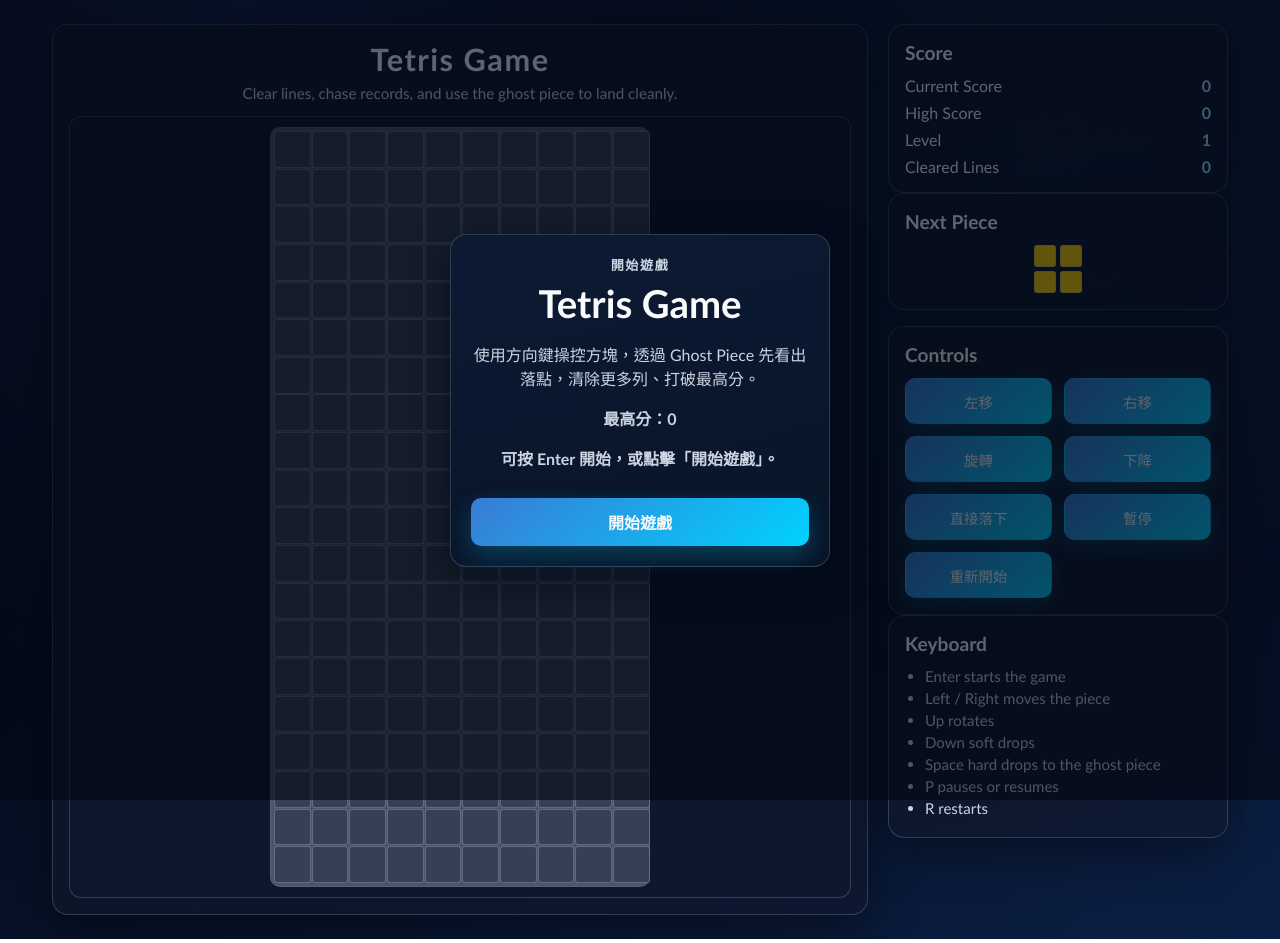
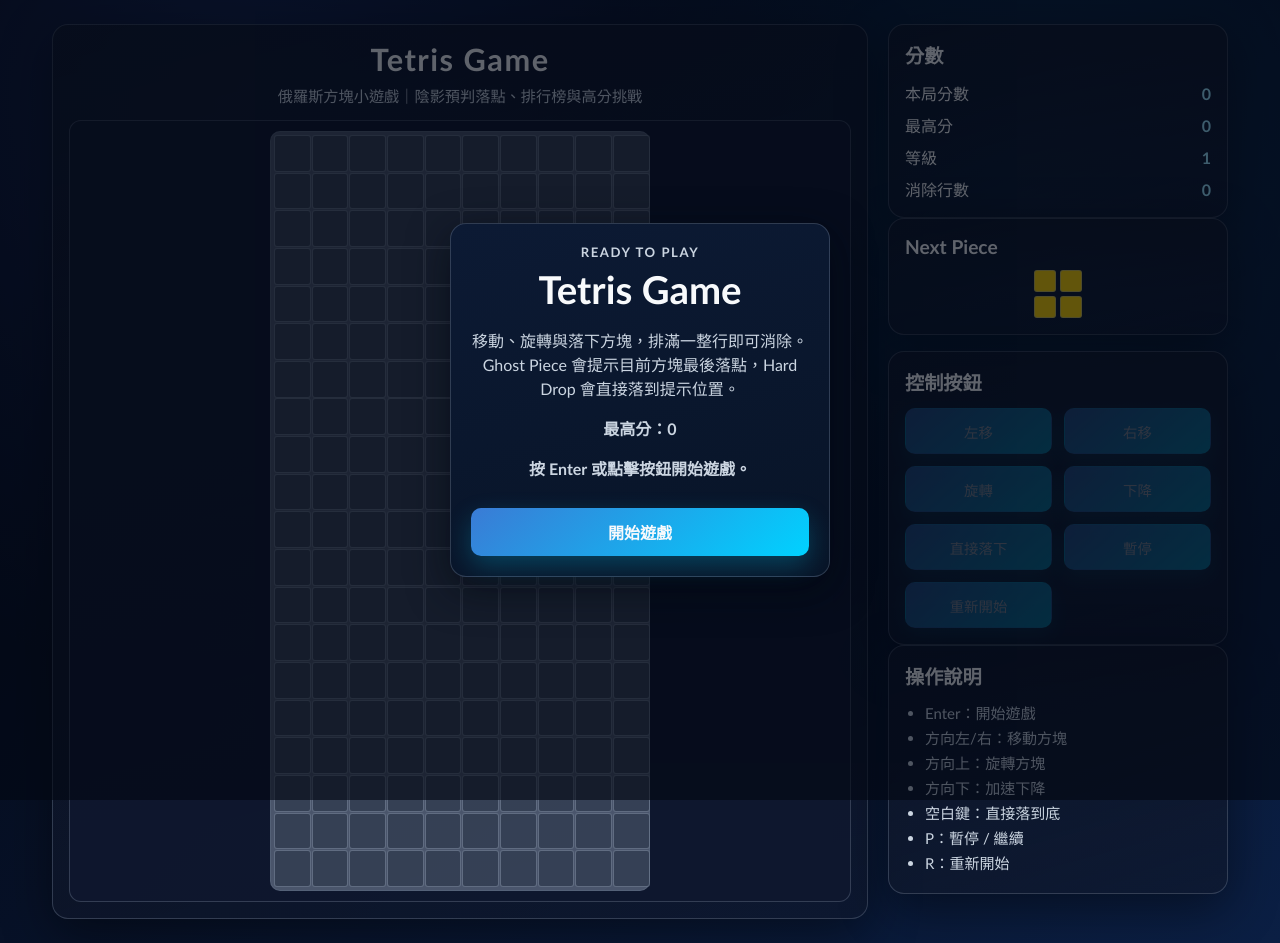
Before and after one commit to Paulina-Hsu/tetris-game, a React (Vite) app: page / in a window 1280 px wide. Built offline with nearby package versions, Linux system fonts and the light colour scheme.

Commit message:
Enhance tetris gameplay experience

```diff
--- a/src/App.tsx
+++ b/src/App.tsx
@@ -107,7 +107,7 @@ export default function App() {
         <section className="game-zone panel">
           <header className="title-row">
             <h1>Tetris Game</h1>
-            <p>Clear lines, chase records, and use the ghost piece to land cleanly.</p>
+            <p>俄羅斯方塊小遊戲｜陰影預判落點、排行榜與高分挑戰</p>
           </header>
 
           <GameBoard
@@ -118,7 +118,7 @@ export default function App() {
           />
 
           <div className="mobile-controls control-section">
-            <h2>Touch Controls</h2>
+            <h2>手機操作</h2>
             <ControlButtons
               onMoveLeft={moveLeft}
               onMoveRight={moveRight}
@@ -127,6 +127,7 @@ export default function App() {
               onHardDrop={hardDrop}
               onPause={togglePause}
               onRestart={restart}
+              disabled={!hasStarted}
             />
           </div>
         </section>
@@ -136,7 +137,7 @@ export default function App() {
           <NextPiece piece={nextPiece} />
 
           <div className="panel control-section desktop-controls">
-            <h2>Controls</h2>
+            <h2>控制按鈕</h2>
             <ControlButtons
               onMoveLeft={moveLeft}
               onMoveRight={moveRight}
@@ -145,25 +146,26 @@ export default function App() {
               onHardDrop={hardDrop}
               onPause={togglePause}
               onRestart={restart}
+              disabled={!hasStarted}
             />
           </div>
 
           <div className="panel instructions">
-            <h2>Keyboard</h2>
+            <h2>操作說明</h2>
             <ul>
-              <li>Enter starts the game</li>
-              <li>Left / Right moves the piece</li>
-              <li>Up rotates</li>
-              <li>Down soft drops</li>
-              <li>Space hard drops to the ghost piece</li>
-              <li>P pauses or resumes</li>
-              <li>R restarts</li>
+              <li>Enter：開始遊戲</li>
+              <li>方向左/右：移動方塊</li>
+              <li>方向上：旋轉方塊</li>
+              <li>方向下：加速下降</li>
+              <li>空白鍵：直接落到底</li>
+              <li>P：暫停 / 繼續</li>
+              <li>R：重新開始</li>
             </ul>
           </div>
         </aside>
       </div>
 
-      {!hasStarted && <StartScreen onStart={startGame} />}
+      {!hasStarted && <StartScreen onStart={startGame} highScore={highScore} />}
 
       <GameOverModal
         isOpen={isGameOver}
--- a/src/components/ControlButtons.tsx
+++ b/src/components/ControlButtons.tsx
@@ -80,7 +80,7 @@ export default function ControlButtons({
       >
         右移
       </button>
-      <button type="button" onPointerDown={onRotate} aria-label="Rotate">
+      <button type="button" onPointerDown={onRotate} aria-label="Rotate" disabled={disabled}>
         旋轉
       </button>
       <button
@@ -94,13 +94,34 @@ export default function ControlButtons({
       >
         下降
       </button>
-      <button type="button" onPointerDown={onHardDrop} onPointerUp={onPointerEnd} onPointerCancel={onPointerEnd} aria-label="Hard drop" disabled={disabled}>
+      <button
+        type="button"
+        onPointerDown={onHardDrop}
+        onPointerUp={onPointerEnd}
+        onPointerCancel={onPointerEnd}
+        aria-label="Hard drop"
+        disabled={disabled}
+      >
         直接落下
       </button>
-      <button type="button" onPointerDown={onPause} onPointerUp={onPointerEnd} onPointerCancel={onPointerEnd} aria-label="Pause or resume" disabled={disabled}>
+      <button
+        type="button"
+        onPointerDown={onPause}
+        onPointerUp={onPointerEnd}
+        onPointerCancel={onPointerEnd}
+        aria-label="Pause or resume"
+        disabled={disabled}
+      >
         暫停
       </button>
-      <button type="button" onPointerDown={onRestart} onPointerUp={onPointerEnd} onPointerCancel={onPointerEnd} aria-label="Restart game" disabled={disabled}>
+      <button
+        type="button"
+        onPointerDown={onRestart}
+        onPointerUp={onPointerEnd}
+        onPointerCancel={onPointerEnd}
+        aria-label="Restart game"
+        disabled={disabled}
+      >
         重新開始
       </button>
     </div>
--- a/src/components/GameOverModal.tsx
+++ b/src/components/GameOverModal.tsx
@@ -22,28 +22,28 @@ export default function GameOverModal({
   return (
     <div className="modal-backdrop">
       <div className="modal-card" role="dialog" aria-modal="true" aria-labelledby="game-over-title">
-        <p className="modal-kicker">{isNewRecord ? "New Record!" : "Try Again"}</p>
+        <p className="modal-kicker">{isNewRecord ? "New Record!" : "本局結束"}</p>
         <h2 id="game-over-title">Game Over</h2>
         <div className="modal-stats">
           <p>
-            <span>Score</span>
+            <span>本局分數</span>
             <strong>{score}</strong>
           </p>
           <p>
-            <span>High Score</span>
+            <span>最高分</span>
             <strong>{highScore}</strong>
           </p>
           <p>
-            <span>Cleared Lines</span>
+            <span>消除行數</span>
             <strong>{lines}</strong>
           </p>
           <p>
-            <span>Level</span>
+            <span>等級</span>
             <strong>{level}</strong>
           </p>
         </div>
         <button type="button" onClick={onRestart}>
-          Restart
+          重新開始
         </button>
       </div>
     </div>
--- a/src/components/ScorePanel.tsx
+++ b/src/components/ScorePanel.tsx
@@ -8,15 +8,15 @@ interface ScorePanelProps {
 export default function ScorePanel({ score, highScore, lines, level }: ScorePanelProps) {
   return (
     <div className="panel">
-      <h2>Score</h2>
+      <h2>分數</h2>
       <div className="stat-grid">
-        <p>Current Score</p>
+        <p>本局分數</p>
         <p className="stat-value">{score}</p>
-        <p>High Score</p>
+        <p>最高分</p>
         <p className="stat-value">{highScore}</p>
-        <p>Level</p>
+        <p>等級</p>
         <p className="stat-value">{level}</p>
-        <p>Cleared Lines</p>
+        <p>消除行數</p>
         <p className="stat-value">{lines}</p>
       </div>
     </div>
--- a/src/components/StartScreen.tsx
+++ b/src/components/StartScreen.tsx
@@ -7,13 +7,14 @@ export default function StartScreen({ onStart, highScore = 0 }: StartScreenProps
   return (
     <div className="start-screen" role="dialog" aria-modal="true" aria-labelledby="start-title">
       <div className="start-card">
-        <p className="modal-kicker">開始遊戲</p>
+        <p className="modal-kicker">Ready to play</p>
         <h2 id="start-title">Tetris Game</h2>
         <p>
-          使用方向鍵操控方塊，透過 Ghost Piece 先看出落點，清除更多列、打破最高分。
+          移動、旋轉與落下方塊，排滿一整行即可消除。Ghost Piece
+          會提示目前方塊最後落點，Hard Drop 會直接落到提示位置。
         </p>
         <p className="keyboard-hint">最高分：{highScore}</p>
-        <p className="keyboard-hint">可按 Enter 開始，或點擊「開始遊戲」。</p>
+        <p className="keyboard-hint">按 Enter 或點擊按鈕開始遊戲。</p>
         <button type="button" onClick={onStart}>
           開始遊戲
         </button>
--- a/src/styles/global.css
+++ b/src/styles/global.css
@@ -145,6 +145,8 @@ body {
   display: grid;
   grid-template-columns: repeat(2, minmax(90px, 1fr));
   gap: 12px;
+  user-select: none;
+  touch-action: none;
 }
 
 .control-buttons button,
@@ -160,6 +162,13 @@ body {
   background: linear-gradient(140deg, var(--accent-2), var(--accent));
   transition: transform 0.15s ease, box-shadow 0.15s ease, opacity 0.15s ease;
   box-shadow: 0 8px 20px rgba(0, 210, 255, 0.18);
+  -webkit-tap-highlight-color: transparent;
+  touch-action: manipulation;
+}
+
+.control-buttons button:disabled {
+  cursor: not-allowed;
+  opacity: 0.45;
 }
 
 .control-buttons button:hover,
@@ -365,6 +374,7 @@ body {
   .control-buttons {
     grid-template-columns: repeat(3, minmax(0, 1fr));
     gap: 12px;
+    grid-auto-rows: minmax(54px, auto);
   }
 
   .control-buttons button {
@@ -372,6 +382,44 @@ body {
     padding: 12px 8px;
     font-size: 0.95rem;
     font-weight: 800;
+  }
+
+  .mobile-controls .control-buttons {
+    grid-template-columns: repeat(4, minmax(0, 1fr));
+    gap: 10px;
+  }
+
+  .mobile-controls .control-buttons button {
+    min-height: 58px;
+    font-weight: 700;
+  }
+
+  .mobile-controls .control-buttons button:nth-child(1) {
+    grid-column: 1;
+  }
+
+  .mobile-controls .control-buttons button:nth-child(2) {
+    grid-column: 4;
+  }
+
+  .mobile-controls .control-buttons button:nth-child(3) {
+    grid-column: 2 / span 2;
+  }
+
+  .mobile-controls .control-buttons button:nth-child(4) {
+    grid-column: 1 / span 2;
+  }
+
+  .mobile-controls .control-buttons button:nth-child(5) {
+    grid-column: 3 / span 2;
+  }
+
+  .mobile-controls .control-buttons button:nth-child(6) {
+    grid-column: 1 / span 2;
+  }
+
+  .mobile-controls .control-buttons button:nth-child(7) {
+    grid-column: 3 / span 2;
   }
 }
 
```
Also changed, not shown: 1 other file (tests, documents, lock files or other folders).
